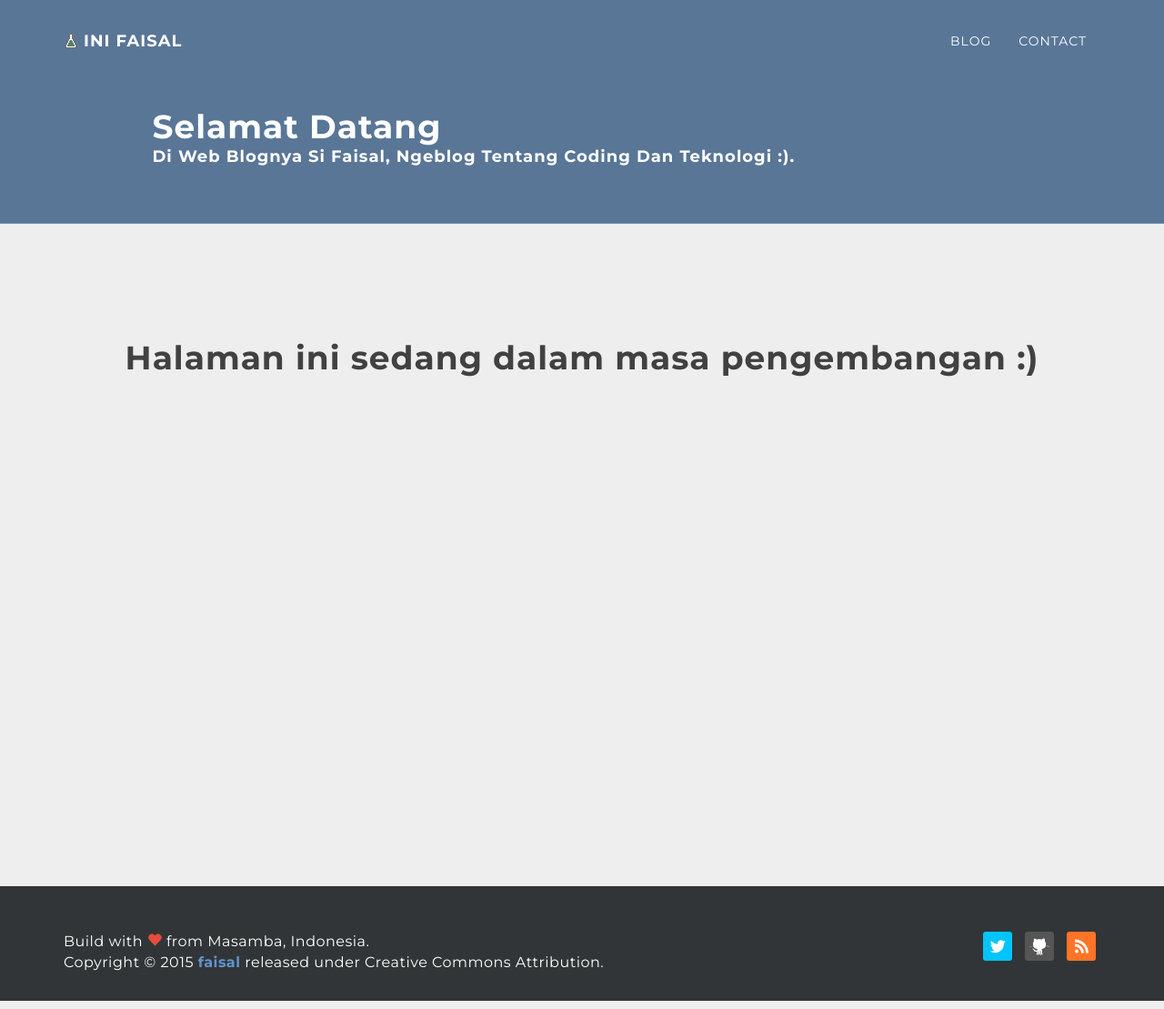
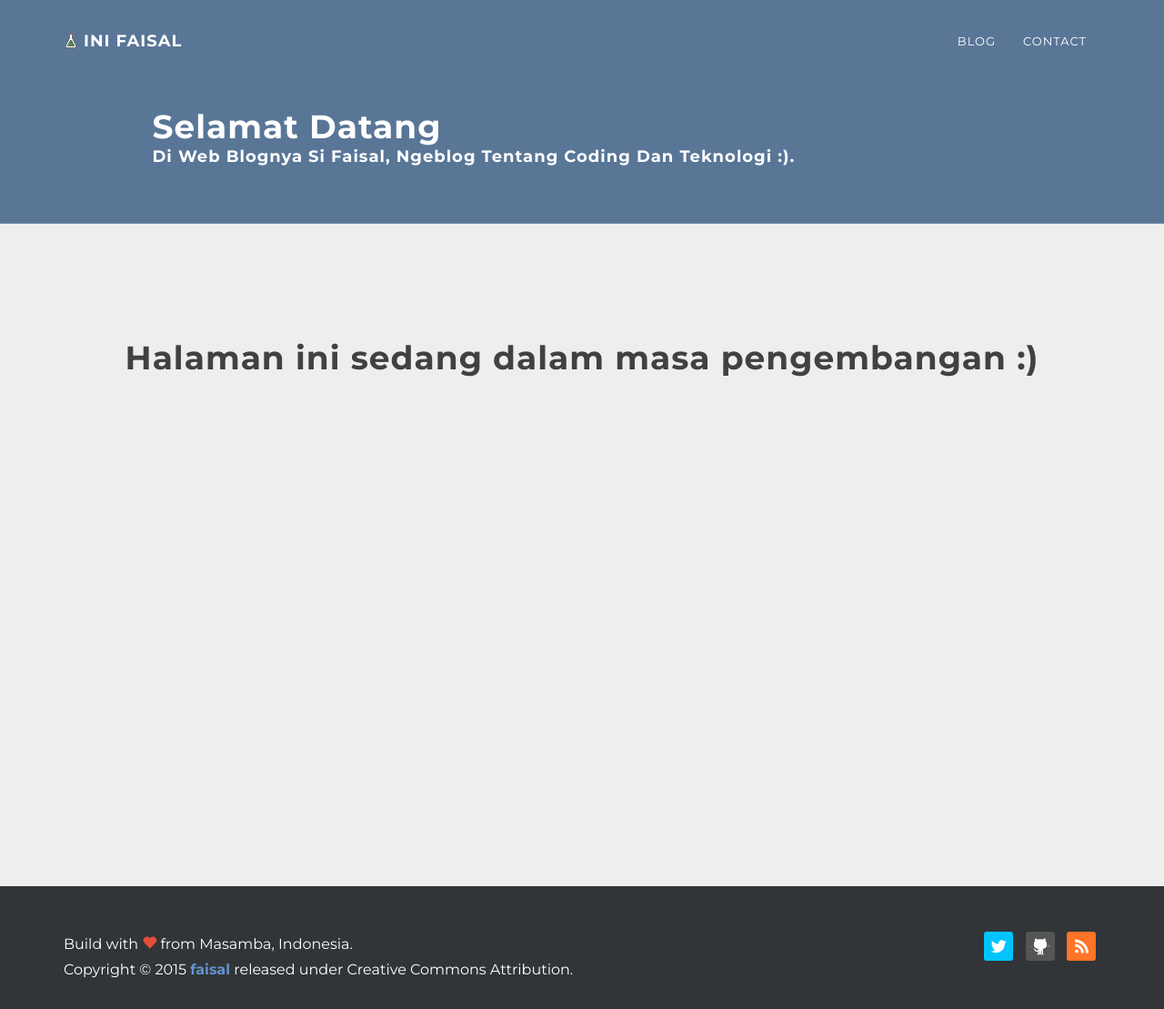
Before and after one commit to inifaisal/inifaisal.github.io, a Jekyll site: the page built from index.html, in a window 1280 px wide and 1109 px high. Shown: the whole window at 91% size. Built offline with Jekyll 4.4.1, drawn with Linux system fonts in a browser that asks for light colours; nearby versions of some CDN libraries; comment, search, counter and statistics services are not loaded.

Commit message:
change font-family

```diff
--- a/css/style.scss
+++ b/css/style.scss
@@ -7,11 +7,14 @@
 body {
     width: 100%;
     height: 100%;
-    font-family: "Lora","Helvetica Neue",Helvetica,Arial,sans-serif;
+    font-family: Verdana, serif;
     color: $font-color;
+    font-size: 13px;
+    line-height: 1.7;
     background-color: $main-bg;
-    letter-spacing: 0.5px;
     -webkit-font-smoothing: antialiased;
+
+
 }
 
 html {
```
